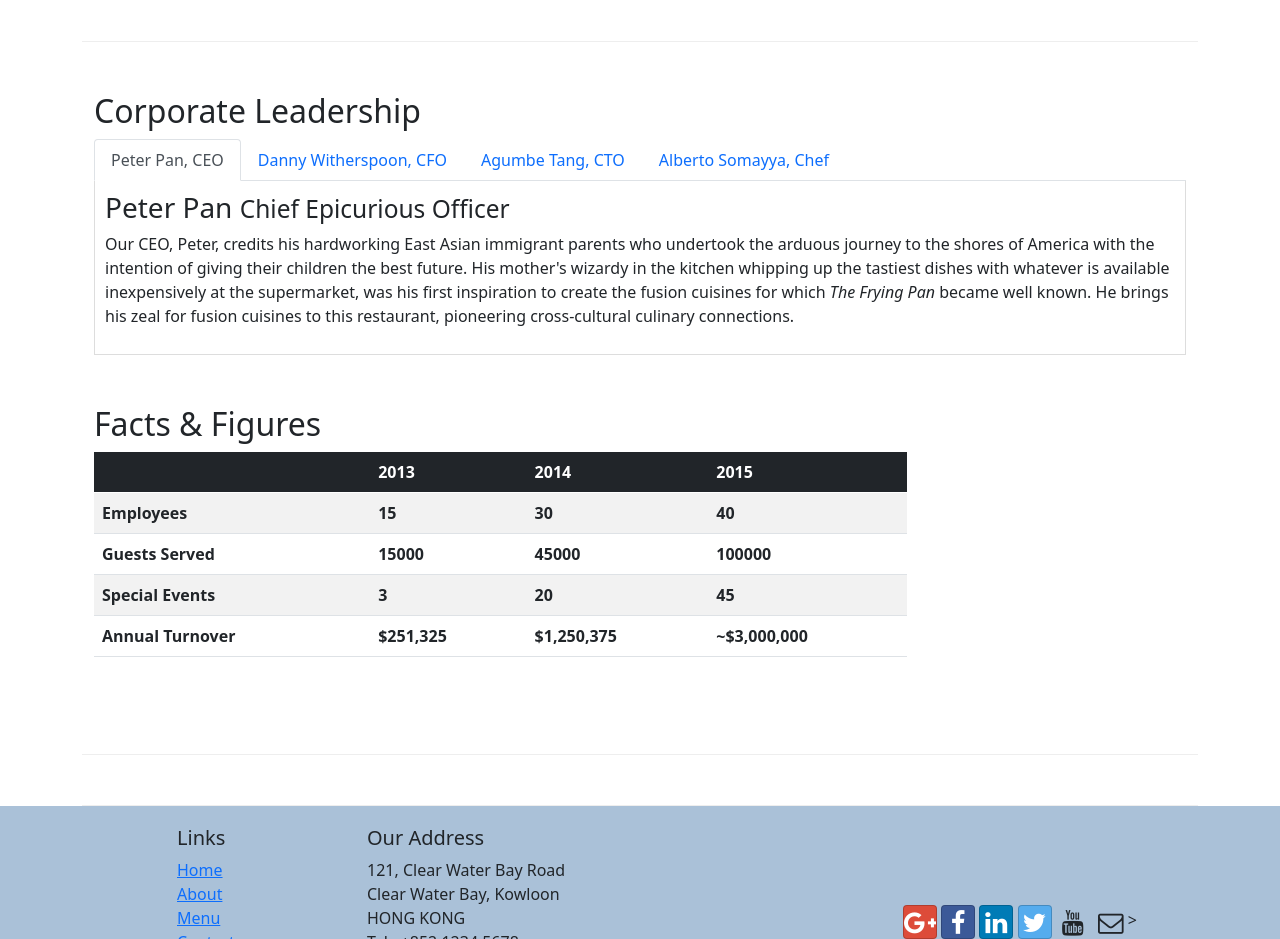
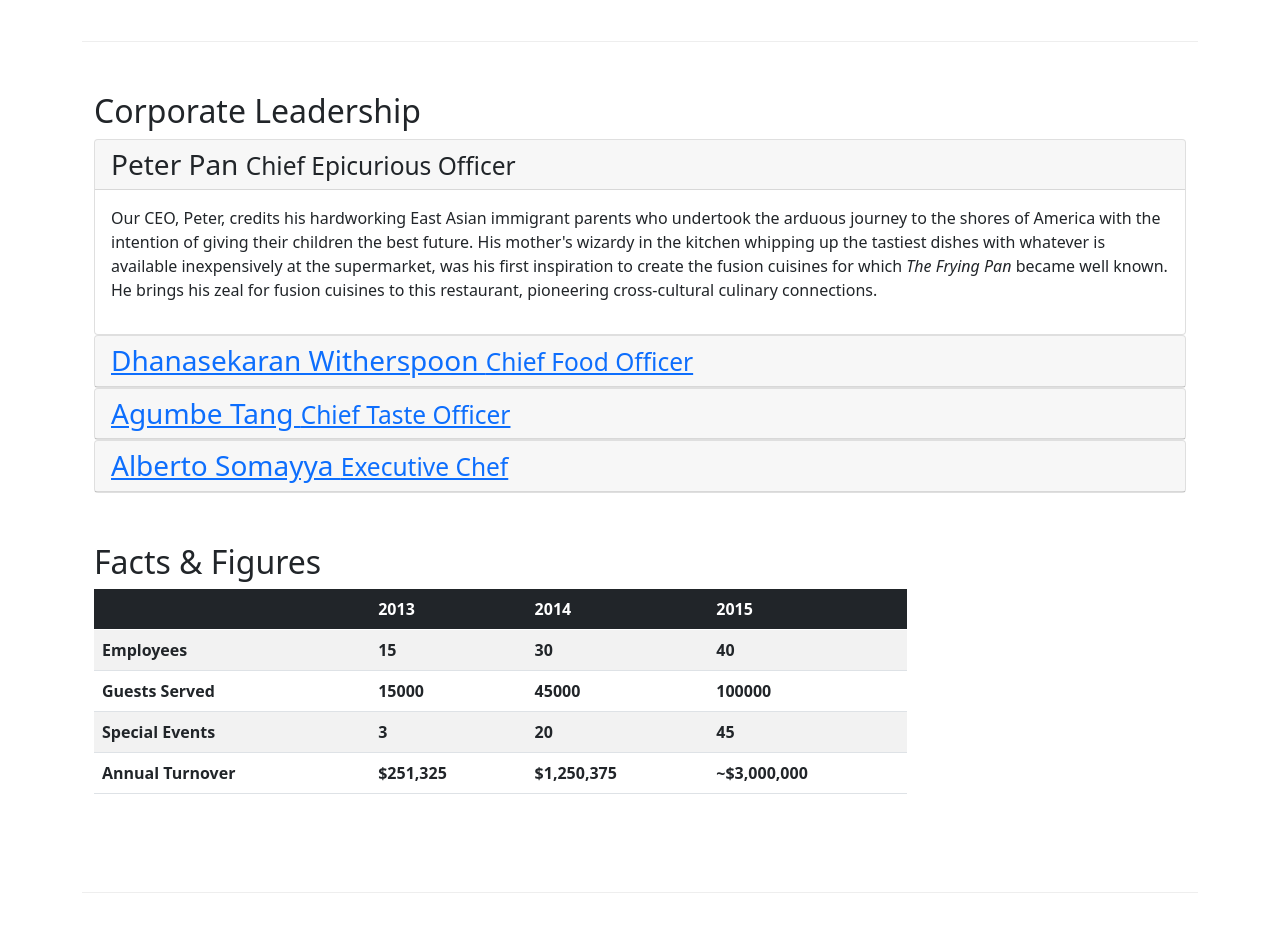
Before and after one commit to Camilo-neck/git-test, a website: page aboutus.html in a window 1280 px wide. Shown: the part 880-1819 px from the top of the page. Drawn offline with nearby package versions, Linux system fonts and the light colour scheme.

Commit message:
Add accordion on about us page.

```diff
--- a/aboutus.html
+++ b/aboutus.html
@@ -123,27 +123,16 @@
         <div class="row row-content">
             <div class="col col-sm">
                 <h2>Corporate Leadership</h2>
-                <ul class="nav nav-tabs">
-                    <li class="nav-item">
-                       <a href="#peter" class="nav-link active" role="tab" role="tab" data-bs-toggle="tab">
-                        Peter Pan, CEO</a>
-                    </li>
-                    <li class="nav-item">
-                       <a href="#danny" class="nav-link" role="tab" data-bs-toggle="tab">
-                        Danny Witherspoon, CFO</a>
-                    </li>
-                    <li class="nav-item">
-                       <a href="#agumbe" class="nav-link" role="tab" data-bs-toggle="tab">
-                        Agumbe Tang, CTO</a>
-                    </li>
-                    <li class="nav-item">
-                       <a href="#alberto" class="nav-link" role="tab" data-bs-toggle="tab">
-                        Alberto Somayya, Chef</a>
-                    </li>
-                </ul>
-                <div class="tab-content">
-                    <div role="tabpanel" class="tab-pane fade show active" id="peter">
-                        <h3>Peter Pan <small>Chief Epicurious Officer</small></h3>
+
+                <div class="accordion" id="accordion">
+                    <div class="card">
+                        <div class="card-header" role="tab" id="peterhead">
+                            <h3 class="mb-0"><a  data-bs-toggle="collapse" data-bs-target="#peter">
+                                Peter Pan <small>Chief Epicurious Officer</small>
+                            </a></h3>
+                        </div>
+                        <div class="collapse show" id="peter" data-bs-parent="#accordion">
+                            <div class="card-body">
                                 <p class="d-none d-sm-block">Our CEO, Peter, credits his hardworking East Asian immigrant parents who
                                     undertook the arduous
                                     journey to the shores of America with the intention of giving their children the best future. His
@@ -153,9 +142,17 @@
                                     restaurant, pioneering cross-cultural culinary connections.
                                 </p>
                             </div>
+                        </div>
+                    </div>
 
-                    <div role="tabpanel" class="tab-pane fade" id="danny">
-                        <h3>Dhanasekaran Witherspoon <small>Chief Food Officer</small></h3>
+                    <div class="card">
+                        <div class="card-header" role="tab" id="dannyhead">
+                            <h3 class="mb-0"><a class="collapsed" data-bs-toggle="collapse" data-bs-target="#danny">
+                                Dhanasekaran Witherspoon <small>Chief Food Officer</small>
+                            </a></h3>
+                        </div>
+                        <div class="collapse" id="danny" data-bs-parent="#accordion">
+                            <div class="card-body">
                                 <p class="d-none d-sm-block">Our CFO, Danny, as he is affectionately referred to by his colleagues,
                                     comes from a long established
                                     family tradition in farming and produce. His experiences growing up on a farm in the Australian
@@ -164,23 +161,42 @@
                                 </p>
                             </div>
 
-                    <div role="tabpanel" class="tab-pane fade" id="agumbe">
-                        <h3>Agumbe Tang <small>Chief Taste Officer</small></h3>
+                        </div>
+                    </div>
+                    <div class="card">
+                        <div class="card-header" role="tab" id="agumbehead">
+                            <h3 class="mb-0"><a class="collapsed" data-bs-toggle="collapse" data-bs-target="#agumbe">
+                                Agumbe Tang <small>Chief Taste Officer</small>
+                            </a></h3>
+                        </div>
+                        <div class="collapse" id="agumbe" data-bs-parent="#accordion">
+                            <div class="card-body">
                                 <p class="d-none d-sm-block">Blessed with the most discerning gustatory sense, Agumbe, our CTO,
                                     personally ensures that every dish
                                     that we serve meets his exacting tastes. Our chefs dread the tongue lashing that ensues if their
                                     dish does not meet his exacting standards. He lives by his motto, <em>You click only if you survive
                                     my lick.</em></p>
                             </div>
+                        </div>
+                    </div>
 
-                    <div role="tabpanel" class="tab-pane fade" id="alberto">
-                        <h3>Alberto Somayya <small>Executive Chef</small></h3>
+                    <div class="card">
+                        <div class="card-header" role="tab" id="albertohead">
+                            <h3 class="mb-0"><a class="collapsed" data-bs-toggle="collapse" data-bs-target="#alberto">
+                                Alberto Somayya <small>Executive Chef</small>
+                            </a></h3>
+                        </div>
+                        <div class="accordion-collapse collapse" id="alberto" data-bs-parent="#accordion">
+                            <div class="card-body">
                                 <p class="d-none d-sm-block">Award winning three-star Michelin chef with wide International experience
                                     having worked closely with
                                     whos-who in the culinary world, he specializes in creating mouthwatering Indo-Italian fusion
                                     experiences. He says, <em>Put together the cuisines from the two craziest cultures, and you get a
                                     winning hit! Amma Mia!</em></p>
                             </div>
+                        </div>
+                    </div>
+
                 </div>
             </div>
             <div class="row row-content">
```
Lines whose indentation alone changed are shown as unchanged.
